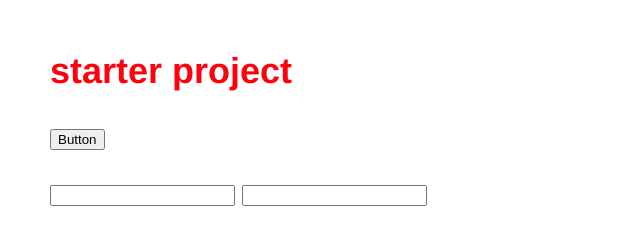
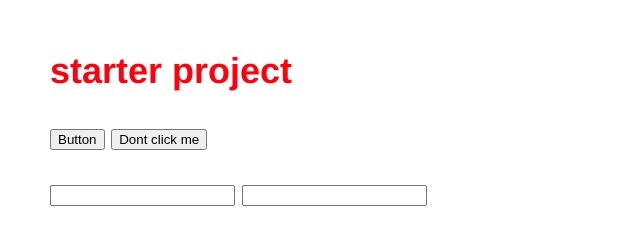
Before and after one commit to kurtfriedrichhotmail/prog209demo1, a plain HTML site: page index.html in a window 1280 px wide. Shown: the whole page, without its empty margins (0-640 px from the left). Drawn offline with Linux system fonts and the light colour scheme.

Commit message:
added 2nd button

```diff
--- a/index.html
+++ b/index.html
@@ -11,6 +11,7 @@
 <h2>starter project</h2>
 
 <button type="button" id="button1">Button</button>
+<button type="button" id="button2">Dont  click me</button>
 <div>
     <br />
     <input type="text" val="starting value" text="hello world" id="textbox1" />
```
